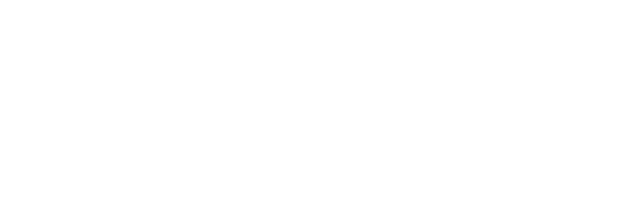
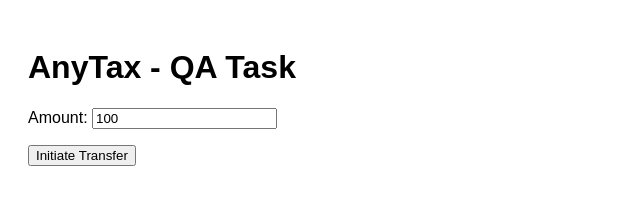
Before and after one commit to lawand-dot-io/anytax-task, a website: page index.html in a window 1280 px wide. Shown: the whole page, without its empty margins (0-640 px from the left). Drawn offline with Linux system fonts and the light colour scheme.

Commit message:
add main content structure to index.html

```diff
--- a/index.html
+++ b/index.html
@@ -10,5 +10,12 @@
     </style>
   </head>
   <body>
+    <h1>AnyTax - QA Task</h1>
+    <p>
+      <label>Amount: <input type="number" id="amount" value="100" min="1" /></label>
+    </p>
+    <button id="transfer">Initiate Transfer</button>
+
+    <div id="status" aria-live="polite"></div>
   </body>
 </html>
```
